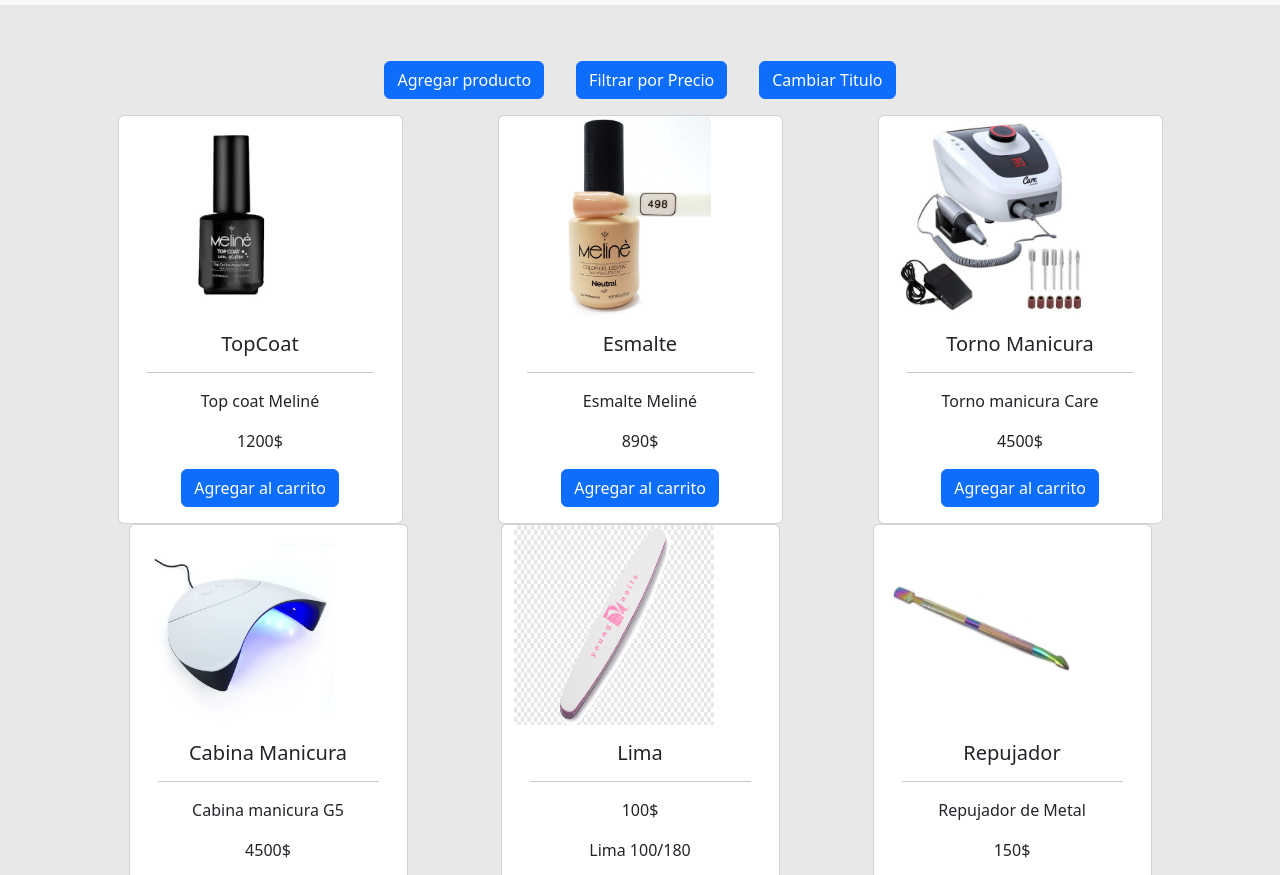
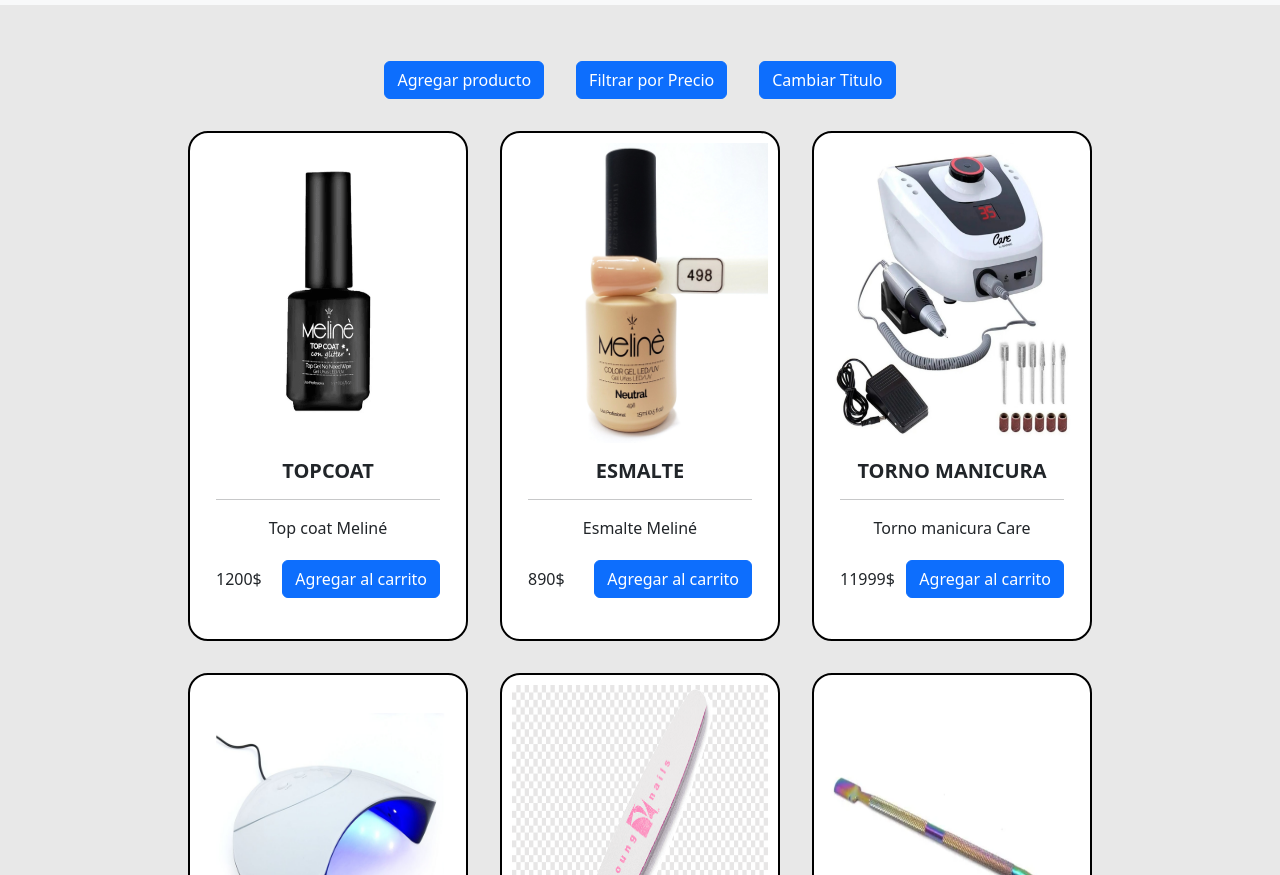
Before and after one commit to LeandroRaymondi/proyectoJS-Coder, a website: page index.html in a window 1280 px wide. Shown: the part 51-926 px from the top of the page. Drawn offline with nearby package versions, Linux system fonts and the light colour scheme.

Commit message:
reupdate - no funcional

```diff
--- a/JavaScript/main.js
+++ b/JavaScript/main.js
@@ -26,7 +26,7 @@
 
 const listaProductos = [
     { nombre: "topcoat", categoria: "esmaltes", precio: 1200, stock: 10 },
-    { nombre: "esmalte", categoria: "esmaltes", precio: 890, stock: 35 },
+    { nombre: "esmalte meline", categoria: "esmaltes", precio: 890, stock: 35 },
     { nombre: "torno", categoria: "manicura", precio: 11999, stock: 10 },
     { nombre: "cabina", categoria: "manicura", precio: 4500, stock: 10 },
     { nombre: "lima", categoria: "manicura", precio: 100, stock: 50 },
@@ -71,7 +71,7 @@
 
 menorMayor.addEventListener("click", filterPrecio);
 
-//Cambiar titulo
+//CAMBIAR TITULO
 let cambiarTitulo = document.querySelector(".cambiarTitulo");
 
 cambiarTitulo.addEventListener("click", () => {
@@ -80,7 +80,7 @@
     return titulo.innerText
 })
 
-//Carrito 1.0
+//CARRITO 1.0
 
 const addToShoppingCartButtons = document.querySelectorAll('.addToCart');
 addToShoppingCartButtons.forEach((addToCartButton) => {
@@ -106,26 +106,9 @@
 }
 
 function addItemToShoppingCart(itemTitle, itemPrice, itemImage) {
-    const elementsTitle = shoppingCartItemsContainer.getElementsByClassName(
-        'shoppingCartItemTitle'
-    );
-    for (let i = 0; i < elementsTitle.length; i++) {
-        if (elementsTitle[i].innerText === itemTitle) {
-            let elementQuantity = elementsTitle[
-                i
-            ].parentElement.parentElement.parentElement.querySelector(
-                '.shoppingCartItemQuantity'
-            );
-            elementQuantity.value++;
-            $('.toast').toast('show');
-            updateShoppingCartTotal();
-            return;
-        }
-    }
-
     const shoppingCartRow = document.createElement('div');
     const shoppingCartContent = `
-  <div class="row shoppingCartItem">
+    <div class="row shoppingCartItem">
         <div class="col-6">
             <div class="shopping-cart-item d-flex align-items-center h-100 border-bottom pb-2 pt-3">
                 <img src=${itemImage} class="shopping-cart-image">
@@ -148,16 +131,6 @@
     </div>`;
     shoppingCartRow.innerHTML = shoppingCartContent;
     shoppingCartItemsContainer.append(shoppingCartRow);
-
-    shoppingCartRow
-        .querySelector('.buttonDelete')
-        .addEventListener('click', removeShoppingCartItem);
-
-    shoppingCartRow
-        .querySelector('.shoppingCartItemQuantity')
-        .addEventListener('change', quantityChanged);
-
-    updateShoppingCartTotal();
 }
 
 function updateShoppingCartTotal() {
@@ -184,18 +157,6 @@
     shoppingCartTotal.innerHTML = `${total.toFixed(2)}€`;
 }
 
-function removeShoppingCartItem(event) {
-    const buttonClicked = event.target;
-    buttonClicked.closest('.shoppingCartItem').remove();
-    updateShoppingCartTotal();
-}
-
-function quantityChanged(event) {
-    const input = event.target;
-    input.value <= 0 ? (input.value = 1) : null;
-    updateShoppingCartTotal();
-}
-
 function comprarButtonClicked() {
     shoppingCartItemsContainer.innerHTML = '';
     updateShoppingCartTotal();
--- a/index.html
+++ b/index.html
@@ -13,7 +13,7 @@
 
 <body>
 
-  <!-- Nav -->
+  <!-- NAV-->
 
   <header>
     <nav class="navbar navbar-expand-lg bg-light">
@@ -41,7 +41,7 @@
     </nav>
   </header>
 
-  <!-- Agregar Stock -->
+  <!-- BUTTOMS STORE -->
 
   <section>
     <div class="index__Menu">
@@ -51,79 +51,91 @@
     </div>
   </section>
 
-  <!-- Cuerpo -->
+  <!-- STORE -->
 
   <section class="store">
-  <div class="container">
-  <div class="row  justify-content-around text-center">
+    <div class="container text-center">
+      <div class="row justify-content-center">
 
-    <div class="col-3 card">
-      <img src="./recursos/topcoat.png" class="img-fluid img__carta" alt="...">
+        <div class="col-3 m-3 card item">
+          <img src="./recursos/topcoat.png" class="img__carta item-image" alt="...">
           <div class="card-body">
-        <h5 class="card-title">TopCoat</h5>
+            <h5 class="item-title">TopCoat</h5>
             <hr>
             <p class="card-text">Top coat Meliné</p>
-        <p class="card-price">1200$</p>
+            <div class="item-details">
+              <p class="item-price">1200$</p>
               <button type="button" class="btn btn-primary addToCart" data-id="1">Agregar al carrito</button>
+            </div>
           </div>
         </div>
 
 
-    <div class="col-3 card">
-      <img src="./recursos/esmalte.png" class="card-img-top img__carta" alt="...">
+        <div class="col-3 m-3 card item">
+          <img src="./recursos/esmalte.png" class="img__carta item-image" alt="...">
           <div class="card-body">
-        <h5 class="card-title">Esmalte</h5>
+            <h5 class="item-title">Esmalte</h5>
             <hr>
             <p class="card-text">Esmalte Meliné</p>
-        <p class="card-price">890$</p>
+            <div class="item-details">
+              <p class="item-price">890$</p>
               <button type="button" class="btn btn-primary addToCart" data-id="2">Agregar al carrito</button>
             </div>
           </div>
+        </div>
 
-    <div class=" col-3 card">
-      <img src="./recursos/torno.png" class="card-img-top img__carta" alt="...">
+        <div class=" col-3 m-3 card item">
+          <img src="./recursos/torno.png" class="img__carta item-image" alt="...">
           <div class="card-body">
-        <h5 class="card-title">Torno Manicura</h5>
+            <h5 class="item-title">Torno Manicura</h5>
             <hr>
             <p class="card-text">Torno manicura Care</p>
-        <p class="card-price">4500$</p>
+            <div class="item-details">
+              <p class="item-price">11999$</p>
               <button type="button" class="btn btn-primary addToCart" data-id="3">Agregar al carrito</button>
+            </div>
           </div>
 
         </div>
-<div class="row justify-content-around text-center">
+        <div class="row justify-content-center">
 
 
-    <div class="col-3 card">
-      <img src="./recursos/cabina.png" class="card-img-top img__carta" alt="...">
+          <div class="col-3 m-3 card item">
+            <img src="./recursos/cabina.png" class="img__carta item-image" alt="...">
             <div class="card-body">
-        <h5 class="card-title">Cabina Manicura</h5>
+              <h5 class="item-title">Cabina Manicura</h5>
               <hr>
               <p class="card-text">Cabina manicura G5</p>
-        <p class="card-price">4500$</p>
+              <div class="item-details">
+                <p class="item-price">4500$</p>
                 <button type="button" class="btn btn-primary addToCart" data-id="4">Agregar al carrito</button>
               </div>
             </div>
+          </div>
 
-    <div class="col-3 card">
-      <img src="./recursos/lima.png" class="card-img-top img__carta" alt="...">
+          <div class="col-3 m-3 card item">
+            <img src="./recursos/lima.png" class="img__carta item-image" alt="...">
             <div class="card-body">
-        <h5 class="card-title">Lima</h5>
+              <h5 class="item-title">Lima</h5>
               <hr>
-        <p class="card-price">100$</p>
-        <p class="card-text">Lima 100/180</p>
+              <p class="item-price">100$</p>
+              <div class="item-details">
+                <p class="item-price">100$</p>
                 <button type="button" class="btn btn-primary addToCart" data-id="5">Agregar al carrito</button>
               </div>
             </div>
+          </div>
 
-    <div class="col-3 card">
-      <img src="./recursos/repujador.png" class="card-img-top img__carta" alt="...">
+          <div class="col-3 m-3 card item">
+            <img src="./recursos/repujador.png" class="img__carta item-image" alt="...">
             <div class="card-body">
-        <h5 class="card-title">Repujador</h5>
+              <h5 class="item-title">Repujador</h5>
               <hr>
               <p class="card-text">Repujador de Metal</p>
-        <p class="card-price">150$</p>
+              <div class="item-details">
+                <p class="item-price">150$</p>
                 <button type="button" class="btn btn-primary addToCart" data-id="6">Agregar al carrito</button>
+              </div>
             </div>
           </div>
 
@@ -212,7 +224,7 @@
         <hr>
         <!-- END SECTION SHOPPING CART -->
 
-    <!-- Footer -->
+        <!-- FOOTER -->
 
         <footer class="footer__redes">
           <p class="footer_lettersnew">Todos los derechos reservados</p>
--- a/scss/styles.scss
+++ b/scss/styles.scss
@@ -11,29 +11,16 @@
 .index__buttoms{
     margin: 1em;
 }
-
+.card {
+    width: 280px;
+}
 .img__carta {
     width: 200px;
     height: 200px;
 }
 
-//Footer
+/* CARRITO */
 
-.footer__redes {
-    display: flex;
-    flex-direction: column;
-    justify-content: space-around;
-    align-items: center;
-    padding: 0.3em;
-    margin-top: 9em;
-}
-
-.footer_lettersnew {
-    font-family: Arial, Helvetica, sans-serif;
-    font-weight: bold;
-
-}
-/* carrito */
 .item {
     border: 2px solid #000;
     padding: 10px;
@@ -62,7 +49,8 @@
     margin: 0;
 }
 
-  /* ? SHOPPING CART */
+  /* SHOPPING CART */
+
 .shopping-cart-items {
     padding: 20px 0px;
 }
@@ -88,6 +76,22 @@
     min-height: 96px;
 }
 
+//Footer
+
+.footer__redes {
+    display: flex;
+    flex-direction: column;
+    justify-content: space-around;
+    align-items: center;
+    padding: 0.3em;
+    margin-top: 9em;
+}
+
+.footer_lettersnew {
+    font-family: Arial, Helvetica, sans-serif;
+    font-weight: bold;
+
+}
 
 $logos: (key1: twitter, key2: facebook, key3: instagram);
 
```
Also changed, not shown: css/styles.css. Lines whose indentation alone changed are shown as unchanged.
